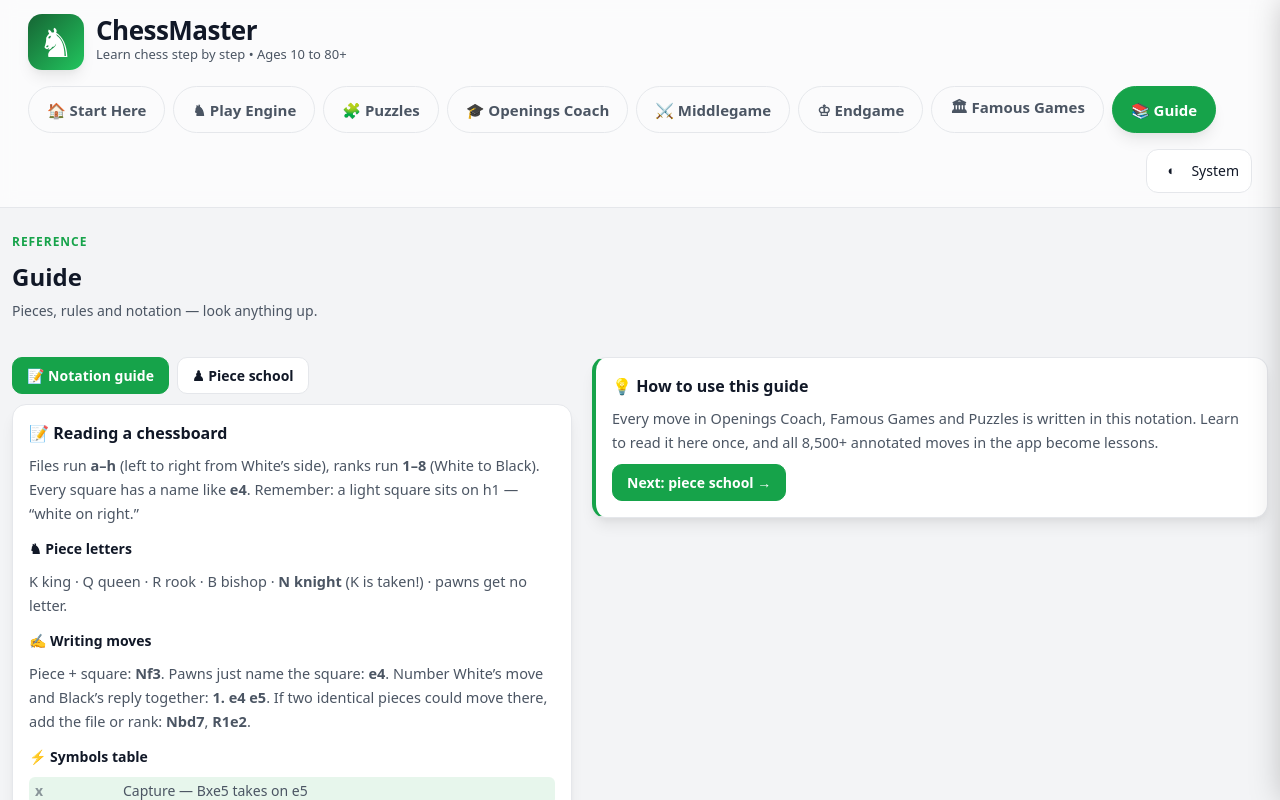
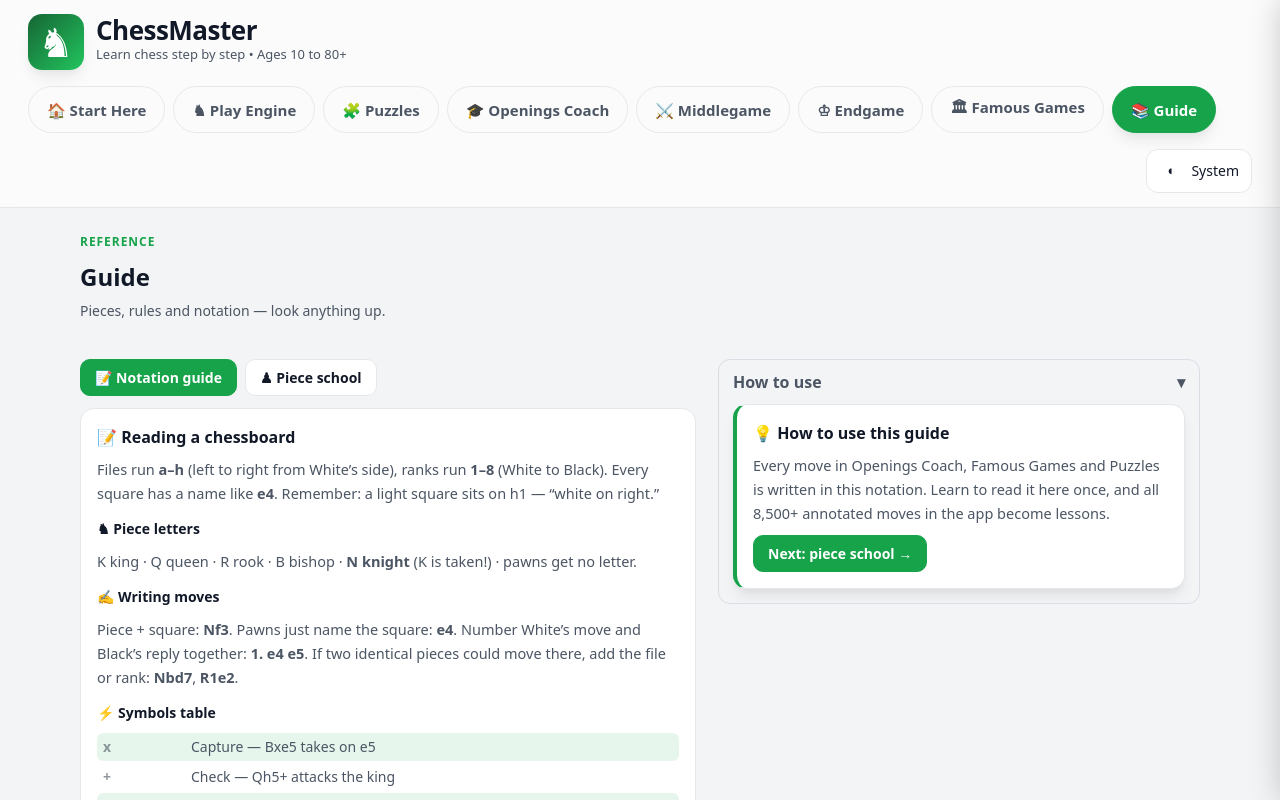
Before and after one commit to boom-ai/chessmaster, a React (Vite) app: page / in a window 1280 px wide. Both pictures are taken after a click on the button "Start Guide". Shown: the top 800 px of the page. Built offline with nearby package versions, Linux system fonts and the light colour scheme.

Commit message:
Phase 2 shells: sticky board, coach accordions, bottom action bar on all lesson tabs

```diff
--- a/src/components/Guide.jsx
+++ b/src/components/Guide.jsx
@@ -1,6 +1,8 @@
 import { useRef, useState } from 'react';
 import { Chess } from 'chess.js';
 import Board from './Board.jsx';
+import { TbCoachAcc, TbCoachAccItem } from './TbCoachAcc.jsx';
+import { TbActionBar } from './TbActionBar.jsx';
 import { UxSectionHeader } from '../ux-section/UxSection.jsx';
 import { PIECE_PUZZLES } from '../data/puzzlesByPiece.js';
 
@@ -226,6 +228,9 @@
     pickPiece(PIECES[(i + 1) % PIECES.length].id);
   };
 
+  const showPieces = () => setSection('pieces');
+  const showNotation = () => setSection('notation');
+
   const forceWhite = (fen) => fen.replace(/ ([wb]) /, ' w ');
 
   const tryDemoMove = (from, to) => {
@@ -279,11 +284,11 @@
   };
 
   return (
-    <div className="play-layout">
+    <div className="play-layout tb-flow tb-lesson">
       <div style={{ gridColumn: '1 / -1' }}>
         <UxSectionHeader eyebrow="Reference" title="Guide" sub="Pieces, rules and notation — look anything up." />
       </div>
-      <div className="board-col">
+      <div className="board-col tb-main tb-board tb-stick">
         <div className="btn-row wrap" style={{ marginTop: 0 }}>
           <button className={`btn ${section === 'notation' ? 'primary' : ''}`} onClick={() => setSection('notation')}>📝 Notation guide</button>
           <button className={`btn ${section === 'pieces' ? 'primary' : ''}`} onClick={() => setSection('pieces')}>♟ Piece school</button>
@@ -375,8 +380,10 @@
         )}
       </div>
 
-      <div className="side-col">
+      <div className="side-col tb-aside tb-coachacc">
+        <TbCoachAcc defaultOpen={0} single={true}>
         {section === 'pieces' && challenge && challengeWon && (
+          <TbCoachAccItem title="Mastered">
           <div className="card coach">
             <h3>🏆 {demo.name} mastered!</h3>
             <p>You captured every target in {demoMoves} moves. Try to beat that score — or take the next piece.</p>
@@ -384,9 +391,11 @@
               <button className="btn primary" onClick={nextPiece}>Next piece →</button>
             </div>
           </div>
+          </TbCoachAccItem>
         )}
         {section === 'pieces' ? (
           <>
+            <TbCoachAccItem title="Piece guide">
             <div className="card coach">
               <h2>{demo.glyph} {demo.name} <span className="muted small">· {demo.value}</span></h2>
               <p className="coach-text">{demo.how}</p>
@@ -395,6 +404,8 @@
                 {demo.scenarios.map((s, i) => <li key={i}>{s}</li>)}
               </ul>
             </div>
+            </TbCoachAccItem>
+            <TbCoachAccItem title="Puzzles">
             <div className="card">
               <h3>🧩 {demo.name} puzzles — play them!</h3>
               <p className="muted small">Real Lichess puzzles starring this piece. Black replies play automatically.</p>
@@ -413,8 +424,10 @@
                 </div>
               )}
             </div>
+            </TbCoachAccItem>
           </>
         ) : (
+          <TbCoachAccItem title="How to use">
           <div className="card coach">
             <h3>💡 How to use this guide</h3>
             <p className="coach-text">
@@ -425,8 +438,11 @@
               <button className="btn primary" onClick={() => setSection('pieces')}>Next: piece school →</button>
             </div>
           </div>
+          </TbCoachAccItem>
         )}
+        </TbCoachAcc>
       </div>
+      <TbActionBar actions={[{ id: 'pieces', label: 'Piece school', onClick: showPieces, primary: section === 'pieces' }, { id: 'notation', label: 'Notation guide', onClick: showNotation, primary: section === 'notation' }]} />
     </div>
   );
 }
--- a/src/components/PlayVsEngine.jsx
+++ b/src/components/PlayVsEngine.jsx
@@ -1,6 +1,8 @@
 import { useEffect, useMemo, useRef, useState } from 'react';
 import { Chess } from 'chess.js';
 import Board from './Board.jsx';
+import { TbCoachAcc, TbCoachAccItem } from './TbCoachAcc.jsx';
+import { TbActionBar } from './TbActionBar.jsx';
 import { UxSectionHeader } from '../ux-section/UxSection.jsx';
 import { awardStar } from '../utils/cmProgressStore.js';
 import { getEngine } from '../engine/stockfish.js';
@@ -409,11 +411,11 @@
   );
 
   return (
-    <div ref={wrapRef} className={`play-layout ${isFullscreen ? 'is-fullscreen' : ''} ${reviewing ? 'is-reviewing' : ''}`}>
+    <div ref={wrapRef} className={`play-layout tb-flow tb-lesson ${isFullscreen ? 'is-fullscreen' : ''} ${reviewing ? 'is-reviewing' : ''}`}>
       <div style={{ gridColumn: '1 / -1' }}>
         <UxSectionHeader eyebrow="Practice" title="Play the engine" sub="Try your ideas in a real game — undo and hints are always here." meta={`${history.length} moves`} />
       </div>
-      <div className="board-col">
+      <div className="board-col tb-main tb-board tb-stick">
         <div className="status-line">
           <span className={`dot ${thinking ? 'thinking' : 'idle'}`} />
           <strong>{statusText()}</strong>
@@ -509,7 +511,9 @@
         )}
       </div>
 
-      <div className="side-col">
+      <div className="side-col tb-aside tb-coachacc">
+        <TbCoachAcc>
+          <TbCoachAccItem title="New game">
         <div className="card">
           <h3>New game</h3>
           <div className="btn-row">
@@ -552,7 +556,8 @@
             ))}
           </div>
         </div>
-
+          </TbCoachAccItem>
+          <TbCoachAccItem title="Moves">
         <div className="card">
           <h3>Moves {hintsUsed > 0 && <span className="muted">• {hintsUsed} hint{hintsUsed > 1 ? 's' : ''}</span>}</h3>
           <div className={`moves ${reviewing ? 'review-clickable' : ''}`}>
@@ -587,7 +592,10 @@
           </div>
           <p className="muted small">Promotions auto-queen. Drag or tap a piece, then tap its destination.</p>
         </div>
+          </TbCoachAccItem>
+        </TbCoachAcc>
       </div>
+      <TbActionBar actions={[{ id: 'hint', label: 'Hint', onClick: hint }, { id: 'new', label: 'New Game', onClick: () => newGame(playerColorRef.current), primary: true }, { id: 'flip', label: 'Flip', onClick: flipBoard }]} />
     </div>
   );
 }
--- /dev/null
+++ b/src/components/TbActionBar.jsx
@@ -0,0 +1,19 @@
+export function TbActionBar({ actions }) {
+  const list = Array.isArray(actions) ? actions : [];
+  return (
+    <nav className="tb-actionbar" aria-label="Lesson actions">
+      <div className="tb-actionbar-inner">
+        {list.map((a) => (
+          <button
+            key={a.id}
+            type="button"
+            className={`tb-actionbar-btn${a.primary ? ' primary' : ''}`}
+            onClick={a.onClick}
+          >
+            {a.label}
+          </button>
+        ))}
+      </div>
+    </nav>
+  );
+}
--- /dev/null
+++ b/src/components/TbCoachAcc.jsx
@@ -0,0 +1,68 @@
+import { Children, cloneElement, isValidElement, useId, useState } from 'react';
+
+export function TbCoachAcc({ defaultOpen = 0, single = true, children }) {
+  const items = Children.toArray(children).filter(Boolean);
+  const [openIndex, setOpenIndex] = useState(defaultOpen);
+  const [openSet, setOpenSet] = useState(() =>
+    typeof defaultOpen === 'number' ? new Set([defaultOpen]) : new Set()
+  );
+  const baseId = useId();
+
+  const isOpenAt = (i) => (single ? openIndex === i : openSet.has(i));
+
+  const toggleAt = (i) => {
+    if (single) {
+      setOpenIndex((prev) => (prev === i ? -1 : i));
+    } else {
+      setOpenSet((prev) => {
+        const next = new Set(prev);
+        if (next.has(i)) next.delete(i);
+        else next.add(i);
+        return next;
+      });
+    }
+  };
+
+  return (
+    <div className="tb-coachacc">
+      {items.map((child, i) => {
+        if (!isValidElement(child)) return child;
+        return cloneElement(child, {
+          key: child.key ?? `${baseId}-${i}`,
+          open: isOpenAt(i),
+          onToggle: () => toggleAt(i),
+          buttonId: `${baseId}-btn-${i}`,
+          panelId: `${baseId}-panel-${i}`,
+        });
+      })}
+    </div>
+  );
+}
+
+export function TbCoachAccItem({ title, children, open, onToggle, buttonId, panelId }) {
+  const isOpen = !!open;
+  return (
+    <div className="tb-coachacc-item">
+      <button
+        type="button"
+        className="tb-coachacc-btn"
+        aria-expanded={isOpen}
+        aria-controls={panelId}
+        id={buttonId}
+        onClick={onToggle}
+      >
+        <span>{title}</span>
+        <span aria-hidden="true">{isOpen ? '▾' : '▸'}</span>
+      </button>
+      <div
+        className="tb-coachacc-panel"
+        role="region"
+        aria-labelledby={buttonId}
+        id={panelId}
+        hidden={!isOpen}
+      >
+        {children}
+      </div>
+    </div>
+  );
+}
--- a/src/main.jsx
+++ b/src/main.jsx
@@ -8,6 +8,7 @@
 import './ux-theme/ux-theme.css'
 import './ux-section/ux-section.css'
 import './ux-adaptive/ux-adaptive.css'
+import './ux-adaptive/ux-phase2.css'
 import App from './App.jsx'
 
 createRoot(document.getElementById('root')).render(
--- /dev/null
+++ b/src/ux-adaptive/ux-phase2.css
@@ -0,0 +1,110 @@
+/* ux-phase2: tablet sticky board + coach accordion + phone action bar (tb-* only) */
+.tb-coachacc {
+  display: flex;
+  flex-direction: column;
+  gap: 8px;
+  min-width: 0;
+}
+
+.tb-coachacc-item {
+  border: 1px solid rgba(148, 163, 184, 0.28);
+  border-radius: 12px;
+  overflow: hidden;
+  min-width: 0;
+  background: inherit;
+}
+
+.tb-coachacc-btn {
+  width: 100%;
+  min-height: 44px;
+  display: flex;
+  align-items: center;
+  justify-content: space-between;
+  gap: 12px;
+  padding: 10px 14px;
+  font: inherit;
+  font-weight: 650;
+  text-align: left;
+  cursor: pointer;
+  background: transparent;
+  border: 0;
+  color: inherit;
+}
+
+.tb-coachacc-panel {
+  overflow: hidden;
+  padding: 0 14px 14px;
+  transition: opacity 160ms ease;
+}
+
+.tb-coachacc-panel[hidden] {
+  display: none;
+}
+
+.tb-actionbar {
+  position: fixed;
+  bottom: 0;
+  left: 0;
+  right: 0;
+  display: none;
+  z-index: 40;
+  padding: 8px 12px calc(8px + env(safe-area-inset-bottom, 0px));
+  background: rgba(15, 23, 42, 0.92);
+  backdrop-filter: blur(8px);
+  border-top: 1px solid rgba(148, 163, 184, 0.3);
+}
+
+.tb-actionbar-inner {
+  display: flex;
+  gap: 8px;
+  max-width: 720px;
+  margin-inline: auto;
+}
+
+.tb-actionbar-btn {
+  flex: 1 1 0;
+  min-height: 44px;
+  min-width: 44px;
+  display: inline-flex;
+  align-items: center;
+  justify-content: center;
+  padding: 10px 14px;
+  font: inherit;
+  font-weight: 650;
+  border-radius: 10px;
+  border: 1px solid rgba(148, 163, 184, 0.4);
+  background: transparent;
+  color: inherit;
+  cursor: pointer;
+}
+
+@media (min-width: 900px) {
+  .tb-stick {
+    position: sticky;
+    top: 12px;
+  }
+}
+
+@media (max-width: 899px) {
+  .tb-actionbar {
+    display: block;
+  }
+  .tb-coachacc {
+    padding-bottom: 72px;
+  }
+}
+
+@media (prefers-reduced-motion: reduce) {
+  .tb-coachacc-panel,
+  .tb-coachacc-btn,
+  .tb-actionbar,
+  .tb-actionbar-inner,
+  .tb-actionbar-btn,
+  .tb-coachacc,
+  .tb-coachacc-item,
+  .tb-stick {
+    transition: none !important;
+    animation: none !important;
+    scroll-behavior: auto !important;
+  }
+}
```
Also changed, not shown: src/components/FamousGames.jsx (+24 -4 lines), src/components/OpeningsTeacher.jsx (+15 -4 lines), src/components/PuzzleTrainer.jsx (+20 -3 lines), src/components/StrategyCoach.jsx (+16 -5 lines).
